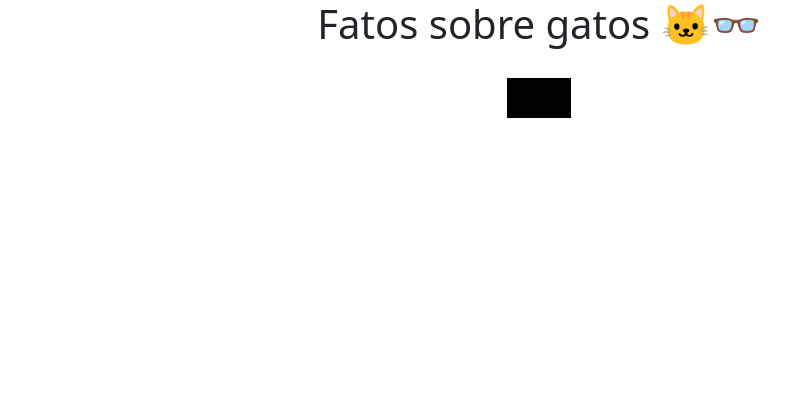
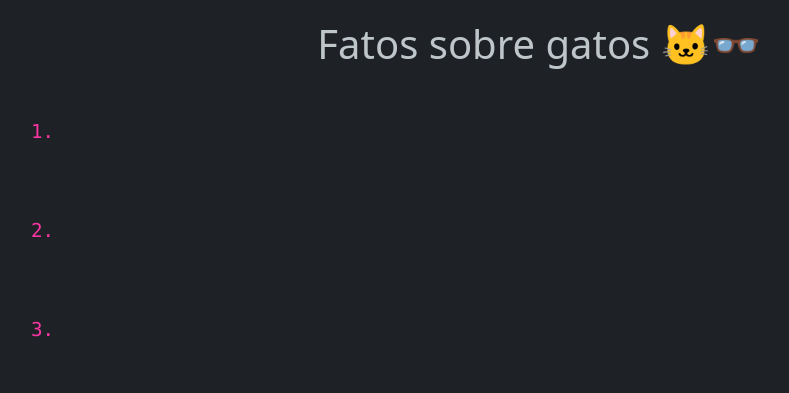
Before and after one commit to gabrielavillagran/Ada_docker, a Flask app: page / in a window 1280 px wide. Shown: the top 393 px of the page, without its empty margins (101-890 px from the left). Run offline with Flask 3, Linux system fonts and the light colour scheme; data that the repository does not hold is empty; some libraries are stand-ins or nearby versions.

Commit message:
testando

```diff
--- a/projetoFlask/app.py
+++ b/projetoFlask/app.py
@@ -19,8 +19,13 @@
 @app.route("/", methods=["GET"])
 def index():
     fact = requests.get("https://catfact.ninja/fact")
+    fact2 = requests.get("https://catfact.ninja/fact")
+    fact3 = requests.get("https://catfact.ninja/fact")
+
     return render_template("index.html",
-                            data_json = fact.json())
+                            data_json = fact.json(),
+                            data_json2 = fact2.json(),
+                            data_json3 = fact3.json())
 
 
 @app.route("/inserthost", methods=["POST","GET"])
--- a/projetoFlask/static/style.css
+++ b/projetoFlask/static/style.css
@@ -1,24 +1,27 @@
 
 :root{
     --cor-texto: rgb(252, 53, 162);
+    --bg-color:#1E2227;
+    --cor-titulo: #bec6ca;
 }
 
 * {
     margin: 0;
     padding: 0;
+    background-color: var(--bg-color)
 }
 
-h1 {
-    text-align: center;
-}
-
-
-body .json {
+.main .json{
     display: flex;
     color: var(--cor-texto);
     font-size: larger;
-    margin: 30px auto;
+    margin: 30px 100px;
     padding: 20px 2rem;
-    width:max-content;
-    background-color: black;
+    width:fit-content;
 }
+
+.main h1 {
+    color: var(--cor-titulo);
+    margin: 20px 0;
+    text-align: center;
+}
--- a/projetoFlask/templates/index.html
+++ b/projetoFlask/templates/index.html
@@ -12,9 +12,14 @@
     <title>🐱‍👓 Fatos sobre gatos</title>
   </head>
   <body>
-    <h1>Fatos sobre gatos 🐱‍👓</h1>
+    <section class="main">
 
-    <code class="json">{{ data_json }}</code>
+      <h1>Fatos sobre gatos 🐱‍👓</h1>
+      <code class="json">1. {{ data_json }}</code>
+      <code class="json">2. {{ data_json2 }}</code>
+      <code class="json">3. {{ data_json2 }}</code>
+
+    </section>
 
     <!-- Option 1: Bootstrap Bundle with Popper -->
     <script src="https://cdn.jsdelivr.net/npm/bootstrap@5.1.3/dist/js/bootstrap.bundle.min.js" integrity="sha384-ka7Sk0Gln4gmtz2MlQnikT1wXgYsOg+OMhuP+IlRH9sENBO0LRn5q+8nbTov4+1p" crossorigin="anonymous"></script>
```
